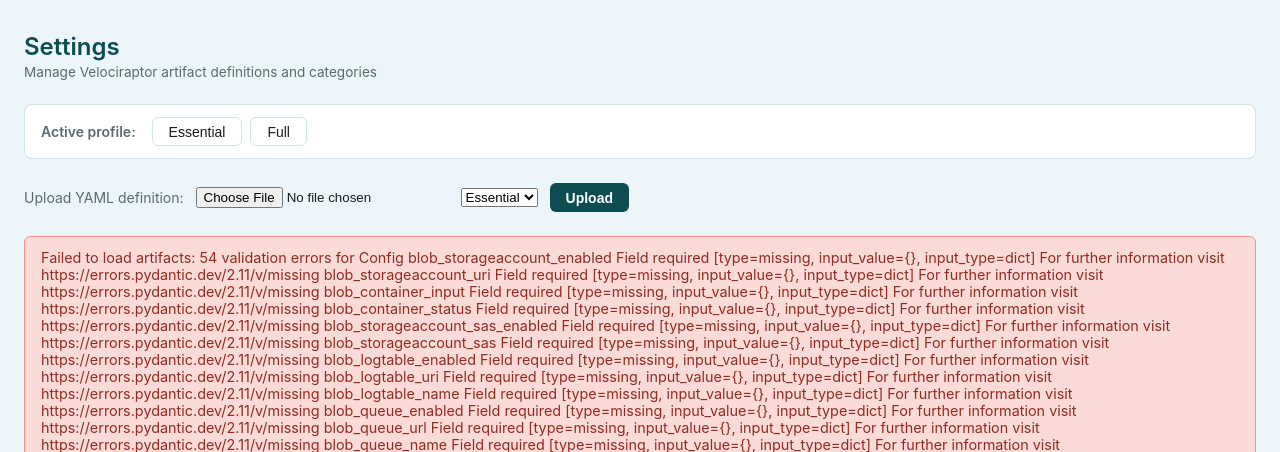
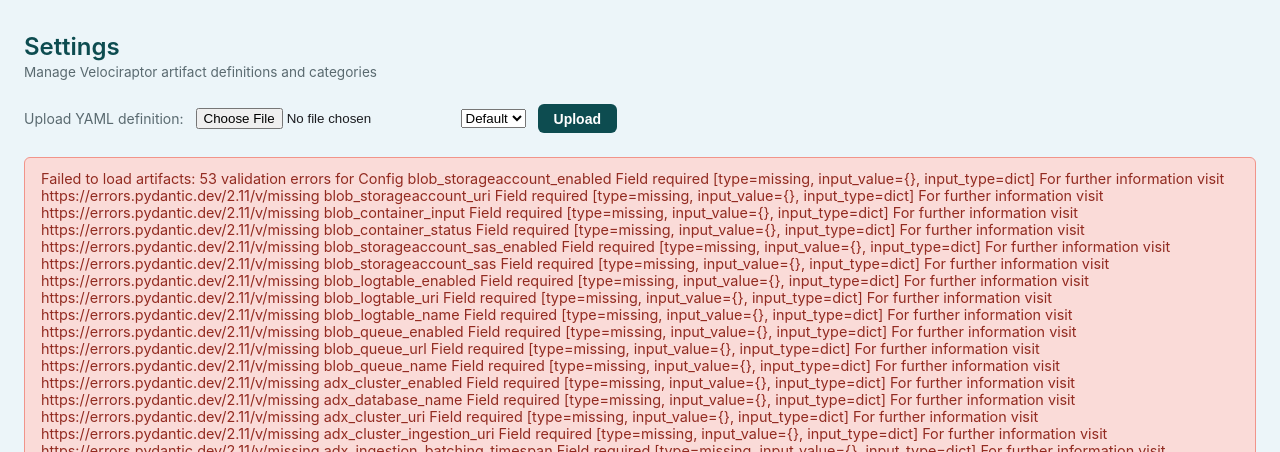
Before and after one commit to nerium-security/cycas, a Flask app: page /artifacts in a window 1280 px wide. Shown: the part 60-512 px from the top of the page. Run offline with Flask 3, Linux system fonts and the light colour scheme.

Commit message:
Removed artifact profile and made it simpler by providing only two options: default and skip

```diff
--- a/core/pipeline/orchestrator.py
+++ b/core/pipeline/orchestrator.py
@@ -201,7 +201,6 @@ def postprocess_velociraptor_and_upload(managers, Config, zipfile, zipfileconten
     unzip_dir = Config.var_unzip_directory
     outputformat = Config.velociraptor_outputformat
     artifactslist = Config.velociraptor_artifactslist
-    postprocess_var = Config.velociraptor_postprocess
     velcociraptor_duration = Config.velociraptor_duration
 
     if not zip_contains_raw_artifacts(zipfilecontent):
@@ -246,7 +245,7 @@ def postprocess_velociraptor_and_upload(managers, Config, zipfile, zipfileconten
         if Config.blob_storageaccount_enabled:
             blob_artifacts = managers.blob.read_json(Config.blob_container_config, 'velociraptor_artifacts.json')
         artifacts_json = load_artifacts(blob_artifacts if blob_artifacts is not None else artifactslist)
-        artifacts = select_artifacts(artifacts_json, postprocess_var)
+        artifacts = select_artifacts(artifacts_json)
 
         start_postprocessing = datetime.now()
 
--- a/core/utils/config.py
+++ b/core/utils/config.py
@@ -90,7 +90,6 @@ class Config(BaseSettings):
     velociraptor_definitions: str
     velociraptor_outputformat: str
     velociraptor_artifactslist: str
-    velociraptor_postprocess: str
     velociraptor_duration: int
 
 def load_config(env_file: str = None) -> Config:
--- a/velociraptor/artifacts/velociraptor_artifacts.json
+++ b/velociraptor/artifacts/velociraptor_artifacts.json
@@ -1,5 +1,5 @@
 {
-  "essential": [
+  "default": [
     "Windows.Forensics.SRUM()",
     "Custom.Windows.Forensics.Usn()",
     "Windows.Sys.AppcompatShims()",
@@ -24,7 +24,6 @@
     "Windows.Forensics.JumpLists()",
     "Windows.Forensics.Timeline()"
   ],
-  "full": [],
   "skip": [
     "Generic.Forensic.SQLiteHunter()",
     "Custom.Windows.Sys.Users()",
--- a/webapp/app.py
+++ b/webapp/app.py
@@ -10,7 +10,7 @@ sys.path.insert(0, os.path.join(os.path.dirname(__file__), '..'))
 
 import json
 import yaml
-from dotenv import find_dotenv, set_key
+from dotenv import find_dotenv
 from flask import Flask, render_template, request, flash, jsonify
 from azure.identity import DefaultAzureCredential
 from azure.data.tables import EntityProperty
@@ -492,10 +492,10 @@ def api_artifacts_save():
     try:
         config = load_config()
         data   = request.get_json() or {}
-        for key in ('essential', 'full', 'skip'):
+        for key in ('default', 'skip'):
             if key not in data or not isinstance(data[key], list):
                 return jsonify({'error': f'Missing or invalid key: {key}'}), 400
-        _save_artifacts_json(config, {k: data[k] for k in ('essential', 'full', 'skip')})
+        _save_artifacts_json(config, {k: data[k] for k in ('default', 'skip')})
         return jsonify({'saved': True})
     except Exception as exc:
         return jsonify({'error': str(exc)}), 500
@@ -508,8 +508,8 @@ def api_artifacts_upload():
         if 'file' not in request.files:
             return jsonify({'error': 'No file provided'}), 400
         file     = request.files['file']
-        category = request.form.get('category', 'essential')
-        if category not in ('essential', 'full', 'skip'):
+        category = request.form.get('category', 'default')
+        if category not in ('default', 'skip'):
             return jsonify({'error': 'Invalid category'}), 400
 
         content = file.read().decode('utf-8')
@@ -521,7 +521,7 @@ def api_artifacts_upload():
         _write_yaml(config, name, content)
 
         data        = _load_artifacts_json(config)
-        all_entries = data['essential'] + data['full'] + data['skip']
+        all_entries = data['default'] + data['skip']
         if not any(_artifact_name(e) == name for e in all_entries):
             data[category].append(f'{name}()')
             _save_artifacts_json(config, data)
@@ -558,30 +558,6 @@ def api_artifact_yaml_raw_save(name):
         return jsonify({'error': str(exc)}), 500
 
 
-@app.route('/api/config/profile', methods=['GET'])
-def api_profile_get():
-    try:
-        config = load_config()
-        return jsonify({'profile': config.velociraptor_postprocess})
-    except Exception as exc:
-        return jsonify({'error': str(exc)}), 500
-
-
-@app.route('/api/config/profile', methods=['POST'])
-def api_profile_set():
-    try:
-        data    = request.get_json() or {}
-        profile = data.get('profile', '')
-        if profile not in ('essential', 'full'):
-            return jsonify({'error': 'Profile must be essential or full'}), 400
-        env_path = find_dotenv()
-        if not env_path:
-            return jsonify({'error': '.env file not found'}), 500
-        set_key(env_path, 'VELOCIRAPTOR_POSTPROCESS', profile)
-        return jsonify({'profile': profile})
-    except Exception as exc:
-        return jsonify({'error': str(exc)}), 500
-
 
 if __name__ == '__main__':
     app.run(debug=True, host='0.0.0.0', port=5000)
--- a/webapp/templates/artifacts.html
+++ b/webapp/templates/artifacts.html
@@ -9,23 +9,12 @@
     </div>
 </div>
 
-<!-- Profile selector -->
-<div class="profile-bar">
-    <span class="profile-bar-label">Active profile:</span>
-    <div class="profile-options">
-        <button class="profile-btn" data-profile="essential" id="btn-profile-essential">Essential</button>
-        <button class="profile-btn" data-profile="full" id="btn-profile-full">Full</button>
-    </div>
-    <span id="profile-status" class="profile-status save-status"></span>
-</div>
-
 <!-- Upload -->
 <div class="artifact-upload-bar">
     <span class="artifact-upload-label">Upload YAML definition:</span>
     <input type="file" id="yaml-file-input" accept=".yaml,.yml">
     <select id="yaml-category-select">
-        <option value="essential">Essential</option>
-        <option value="full">Full</option>
+        <option value="default">Default</option>
         <option value="skip">Skip</option>
     </select>
     <button class="btn-upload" id="btn-upload-yaml">Upload</button>
@@ -61,10 +50,10 @@
 
 <script>
 // State: mirrors the JSON structure, mutated by user actions
-let state = { essential: [], full: [], skip: [] };
+let state = { default: [], skip: [] };
 let currentParamsName = null;
 let dirty = false;
-const collapsed = { essential: true, full: true, skip: true };
+const collapsed = { default: true, skip: true };
 
 function markDirty() {
     if (dirty) return;
@@ -84,48 +73,8 @@ window.addEventListener('beforeunload', e => {
     if (dirty) { e.preventDefault(); }
 });
 
-const CATEGORIES = ['essential', 'full', 'skip'];
-const CAT_LABELS  = { essential: 'Essential', full: 'Full', skip: 'Skip' };
-
-// ── Profile ───────────────────────────────────────────────────────────────
-
-async function loadProfile() {
-    const resp = await fetch('/api/config/profile');
-    const data = await resp.json();
-    if (data.profile) setProfileUI(data.profile);
-}
-
-function setProfileUI(profile) {
-    document.querySelectorAll('.profile-btn').forEach(btn => {
-        btn.classList.toggle('active', btn.dataset.profile === profile);
-    });
-}
-
-document.querySelectorAll('.profile-btn').forEach(btn => {
-    btn.addEventListener('click', async function () {
-        const profile = this.dataset.profile;
-        const status  = document.getElementById('profile-status');
-        status.textContent = 'Saving...';
-        status.className = 'profile-status save-status';
-        try {
-            const resp = await fetch('/api/config/profile', {
-                method:  'POST',
-                headers: { 'Content-Type': 'application/json' },
-                body:    JSON.stringify({ profile }),
-            });
-            const data = await resp.json();
-            if (data.error) throw new Error(data.error);
-            setProfileUI(profile);
-            status.textContent = 'Saved.';
-            status.className = 'profile-status save-status save-ok';
-        } catch (err) {
-            status.textContent = 'Error: ' + err.message;
-            status.className = 'profile-status save-status save-err';
-        } finally {
-            setTimeout(() => { status.textContent = ''; }, 3000);
-        }
-    });
-});
+const CATEGORIES = ['default', 'skip'];
+const CAT_LABELS  = { default: 'Default', skip: 'Skip' };
 
 // ── Load ──────────────────────────────────────────────────────────────────
 
@@ -284,9 +233,8 @@ document.getElementById('btn-save-all').addEventListener('click', async function
     status.className = 'save-status';
 
     const payload = {
-        essential: state.essential.map(a => a.entry),
-        full:      state.full.map(a => a.entry),
-        skip:      state.skip.map(a => a.entry),
+        default: state.default.map(a => a.entry),
+        skip:    state.skip.map(a => a.entry),
     };
 
     try {
@@ -415,6 +363,5 @@ function showError(msg) {
 }
 
 load();
-loadProfile();
 </script>
 {% endblock %}
```
Also changed, not shown: core/utils/postprocess.py (+4 -25 lines), 1 other file.
